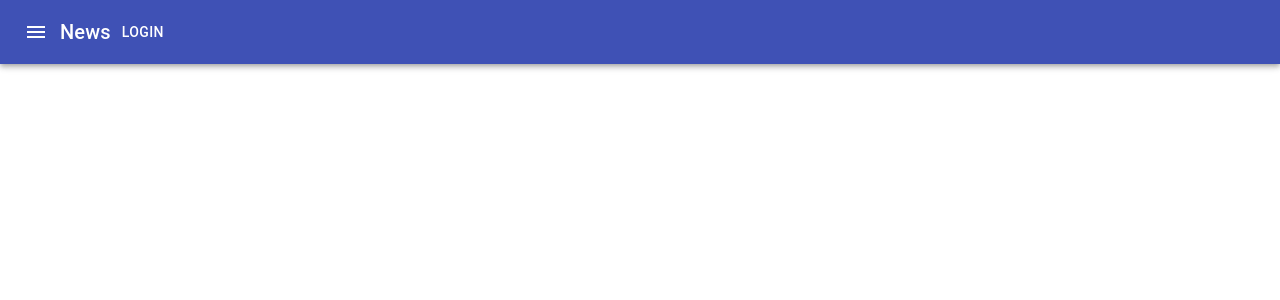
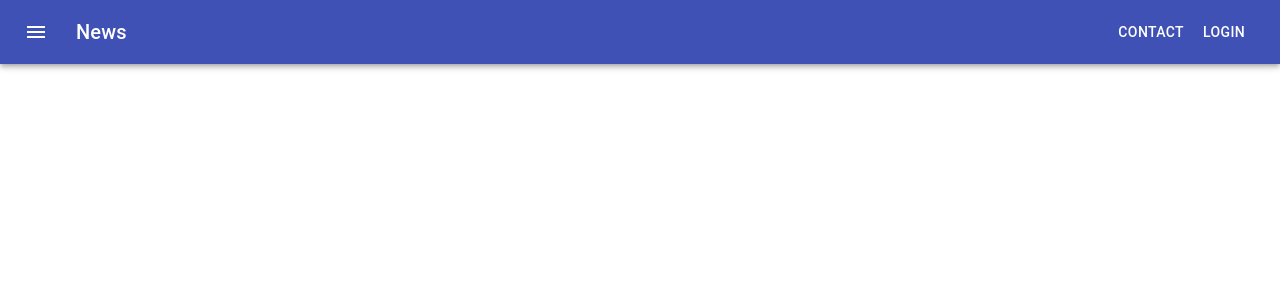
Before and after one commit to LucasAho/blog-front-end, a React (Create React App) app: page / in a window 1280 px wide. Shown: the top 300 px of the page. Built offline with nearby package versions, Linux system fonts and the light colour scheme.

Commit message:
fixed navbar alignment

```diff
--- a/src/components/Header/Header.component.js
+++ b/src/components/Header/Header.component.js
@@ -8,9 +8,17 @@ import IconButton from '@material-ui/core/IconButton';
 import MenuIcon from '@material-ui/icons/Menu';
 
 
-const useStyles = makeStyles(() => {
-
-});
+const useStyles = makeStyles((theme) => ({
+  root: {
+    flexGrow: 1,
+  },
+  menuButton: {
+    marginRight: theme.spacing(2),
+  },
+  title: {
+    flexGrow: 1,
+  },
+}));
 
 export default function Header() {
   const classes = useStyles();
@@ -25,6 +33,7 @@ export default function Header() {
         <Typography variant="h6" className={classes.title}>
           News
     </Typography>
+        <Button color="inherit">Contact</Button>
         <Button color="inherit">Login</Button>
       </Toolbar>
     </AppBar>
```
Also changed, not shown: 1 other file (tests, documents, lock files or other folders).
